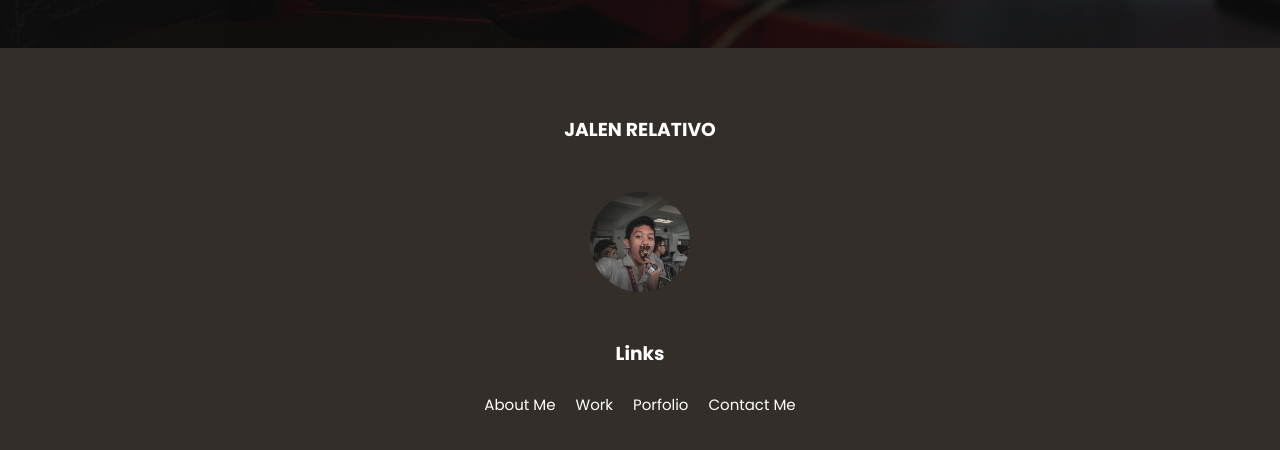
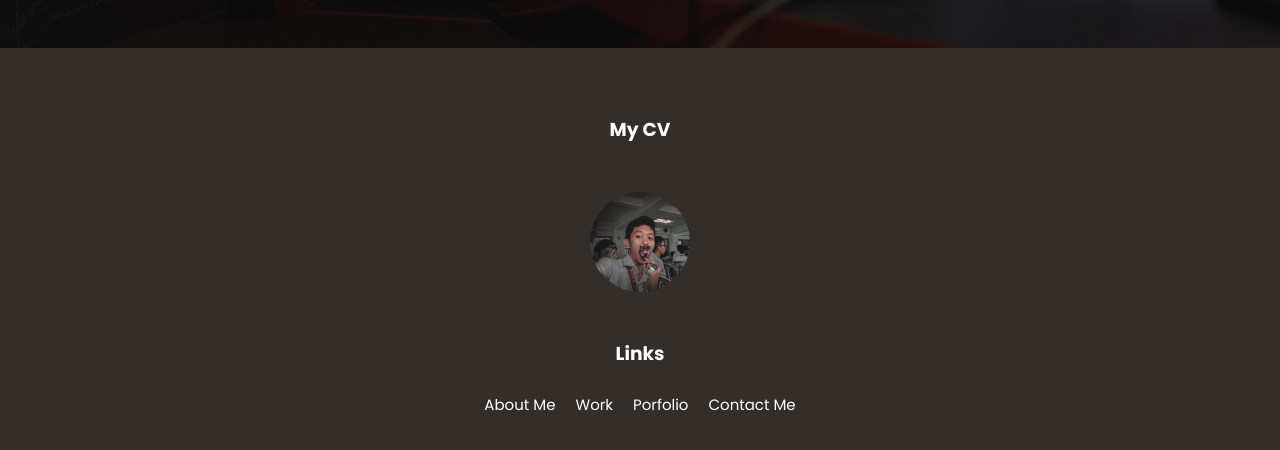
Before and after one commit to jjalen/my-portfolio, a plain HTML site: page index.html in a window 1280 px wide. Shown: the part 4584-5034 px from the top of the page. Drawn offline with Linux system fonts and the light colour scheme.

Commit message:
Update index.html

```diff
--- a/index.html
+++ b/index.html
@@ -146,7 +146,7 @@
 		<div class="container">
 			<div class="footer-content">
 				<div>
-					<h3>JALEN RELATIVO</h3>
+					<a href="Cvs/MyCV.html"><h3>My CV</h3></a>
 					<div><img src="images/pipol.jpg">
 					</div>
 				</div>
```
